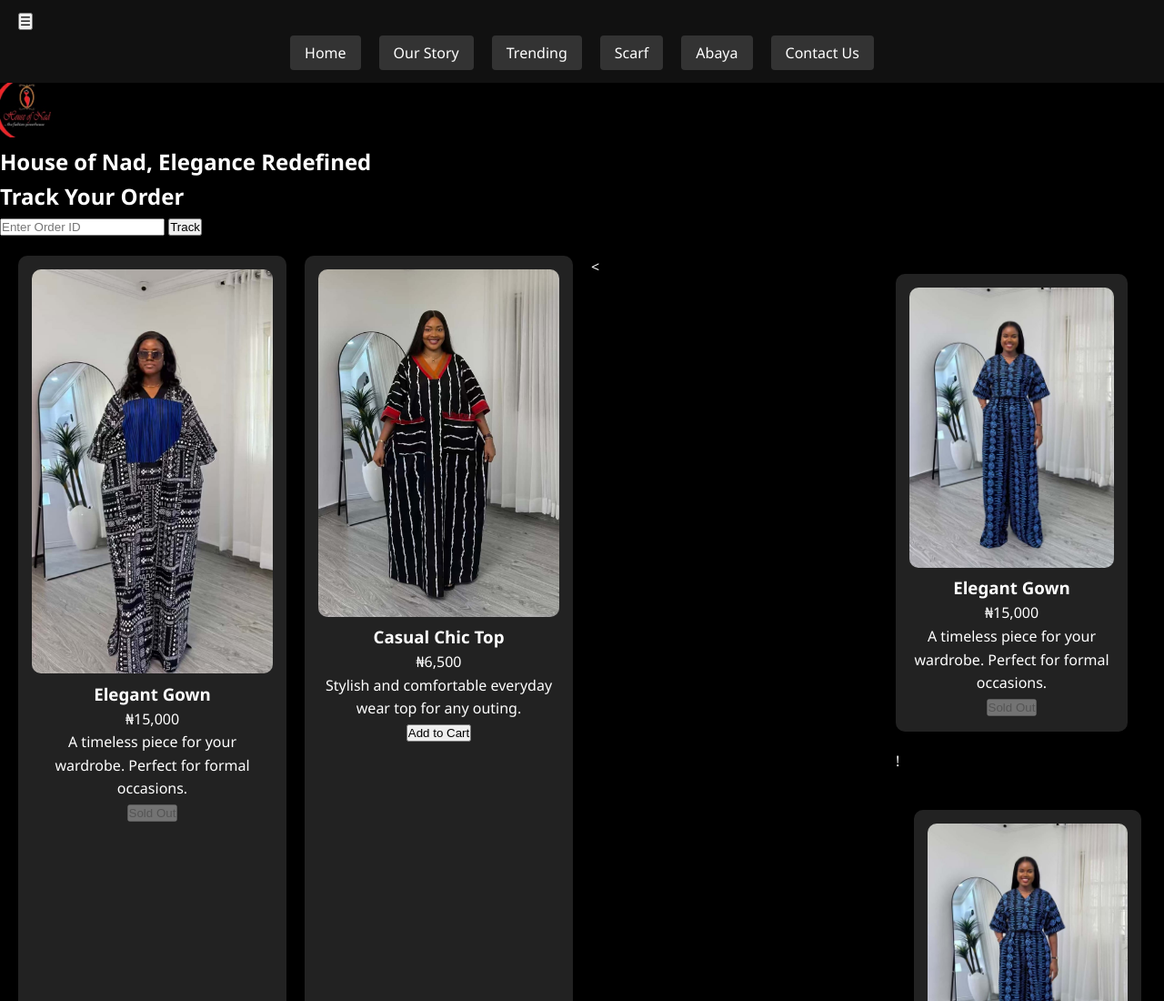
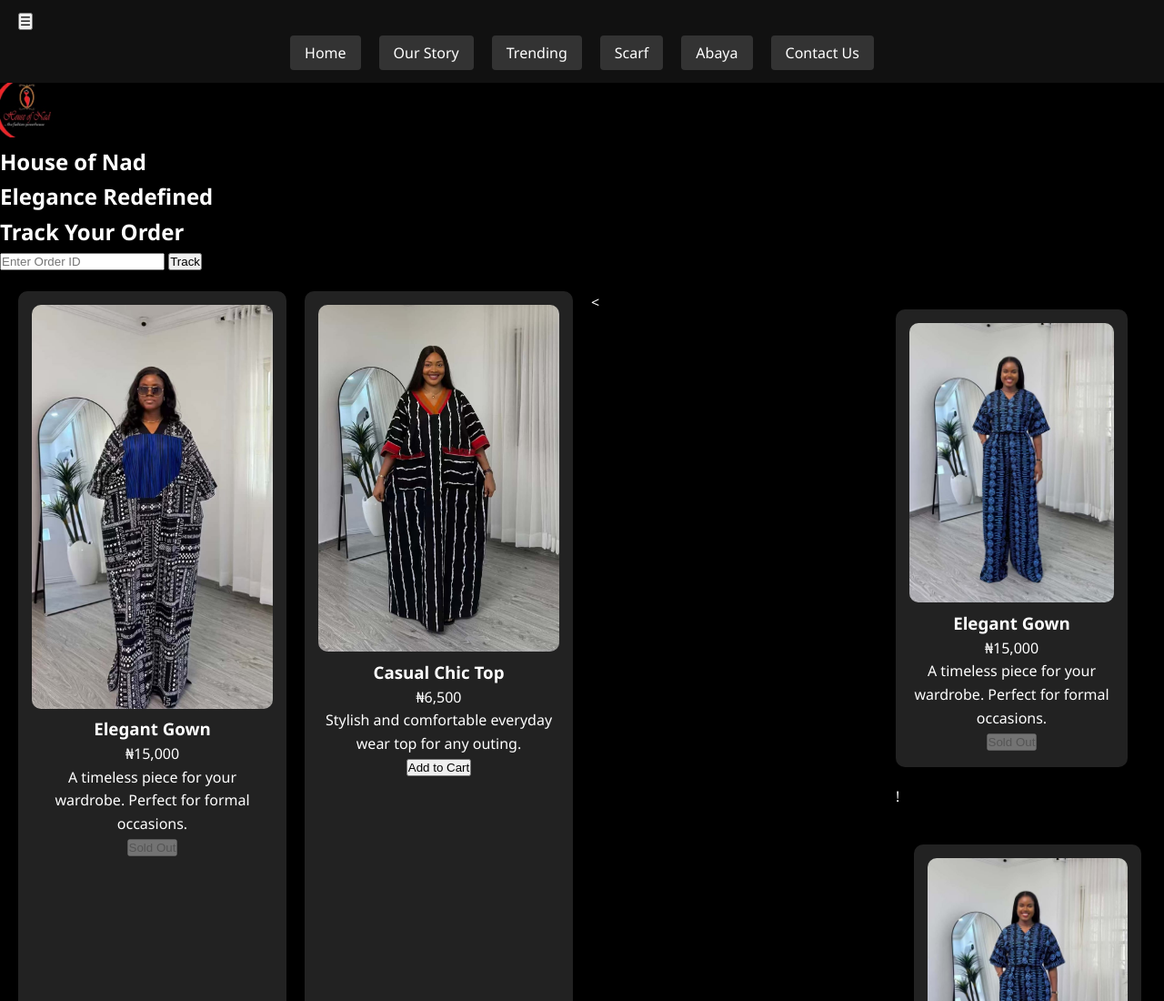
Before and after one commit to bbolaji/House-of-Nad-fashion, a plain HTML site: page index.html in a window 1280 px wide. Shown: the top 1100 px of the page at 91% size. Drawn offline with Linux system fonts and the light colour scheme.

Commit message:
Update index.html

```diff
--- a/index.html
+++ b/index.html
@@ -29,7 +29,10 @@
   <!-- Logo + tagline -->
 <div class="logo-tagline">
     <img src="logo.png" alt="House of Nad Logo" class="logo">
-    <h2 class="tagline">House of Nad, Elegance Redefined</h2>
+   <h2 class="tagline">
+  House of Nad<br>
+  <span>Elegance Redefined</span>
+</h2>
 </div>
 
   <!-- Order Tracking Section -->
```
